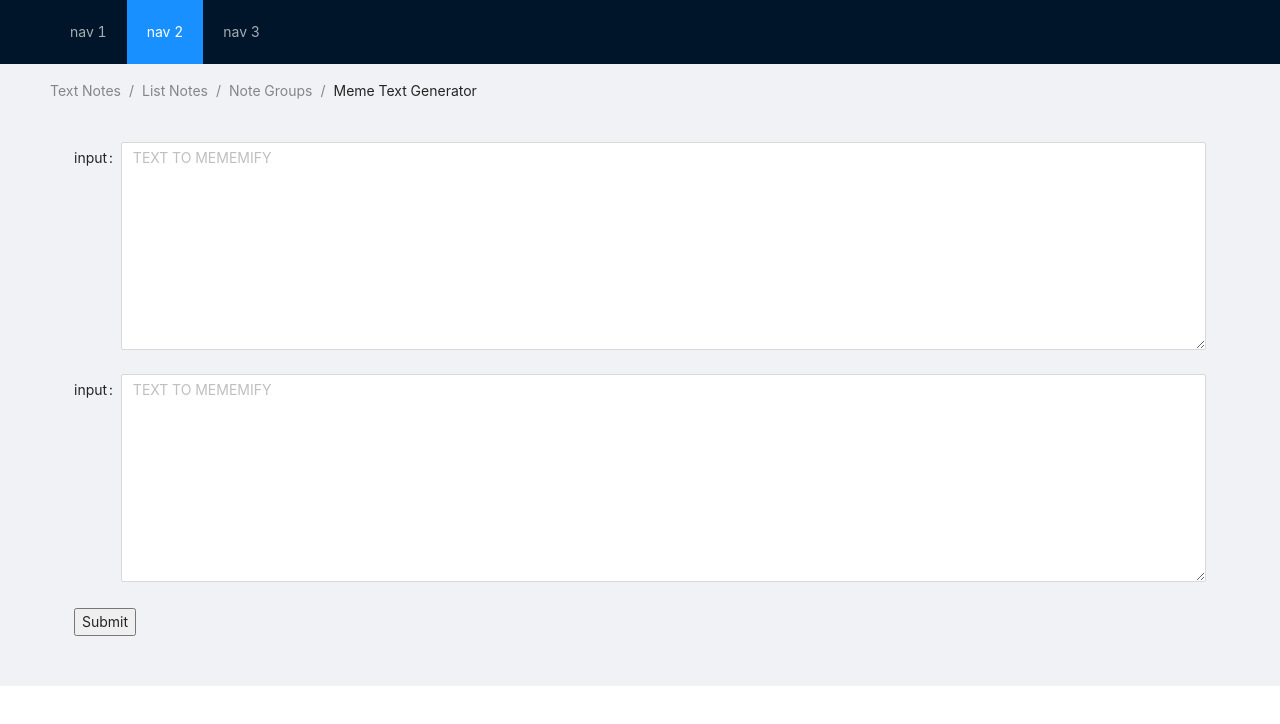
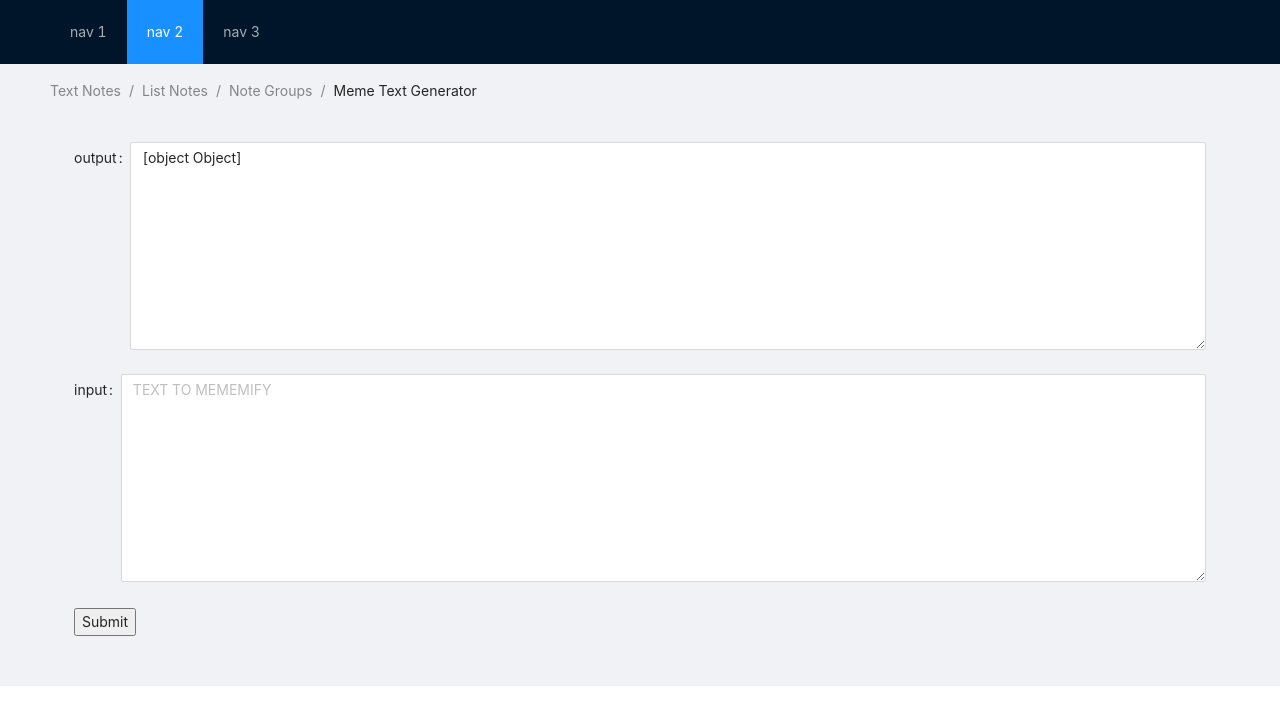
Before and after one commit to albud187/greynotes, a React (Create React App) app in the folder frontend/: page /meme-text-gen in a window 1280 px wide. Shown: the top 724 px of the page. Built offline with nearby package versions, Linux system fonts and the light colour scheme.

Commit message:
meme text generator complete

```diff
--- a/frontend/src/components/MemeTextGen.js
+++ b/frontend/src/components/MemeTextGen.js
@@ -8,33 +8,50 @@ const { TextArea } = Input;
 const output_data = 1
 
 class MemeTextGen extends Component {
+  state ={
+    memed_text: {}
+
+  }
+
 
   HandleMemeGenSubmit = (event)=>{
     event.preventDefault()
     const textToMeme = event.target.elements.textToMeme.value;
-    const otherInput = event.target.elements.otherInput.value;
     console.log(textToMeme);
     axios.get('http://127.0.0.1:8000/api/meme_text'+
-    '?textToMeme='+textToMeme+otherInput, {
+    '?textToMeme='+textToMeme, {
       textToMeme: textToMeme
     })
+    .then(res => {
+    this.setState({
+      memed_text: res.data.complex_result
+    });
+    console.log("result is " + this.state.memed_text)
+  });
 
-      .then(res=>alert(res.data.complex_result))
-      .catch(err=>console.log(err));
 
   }
 
 render(){
   return (
       <div>
+      {
+        this.state.memed_text ?
+        (<Form.Item label="output">
+            <TextArea rows={9} name="output" value={this.state.memed_text} />
+        </Form.Item>) :
+        <Form.Item label="output">
+
+            <form rows={9} name="output" placeholder="output text" />
+        </Form.Item>
+      }
         <form onSubmit={(event)=>this.HandleMemeGenSubmit(event,
         )}>
 
+
+
           <Form.Item label="input">
               <TextArea rows={9} name="textToMeme" placeholder="TEXT TO MEMEMIFY" />
-          </Form.Item>
-          <Form.Item label="input">
-              <TextArea rows={9} name="otherInput" placeholder="TEXT TO MEMEMIFY" />
           </Form.Item>
           <Form.Item>
             <button type="submit">Submit</button>
--- a/frontend/src/containers/TextNoteDetailView.js
+++ b/frontend/src/containers/TextNoteDetailView.js
@@ -12,7 +12,8 @@ class TextNoteDetail extends React.Component{
 
   componentDidMount() {
       const textnoteID = this.props.match.params.textnoteID;
-      axios.get(`http://127.0.0.1:8000/api/TextNotes/${textnoteID}/`).then(res => {
+      axios.get(`http://127.0.0.1:8000/api/TextNotes/${textnoteID}/`)
+        .then(res => {
         this.setState({
           textnote: res.data
         });
```
Also changed, not shown: 2 other files (tests, documents, lock files or other folders).
